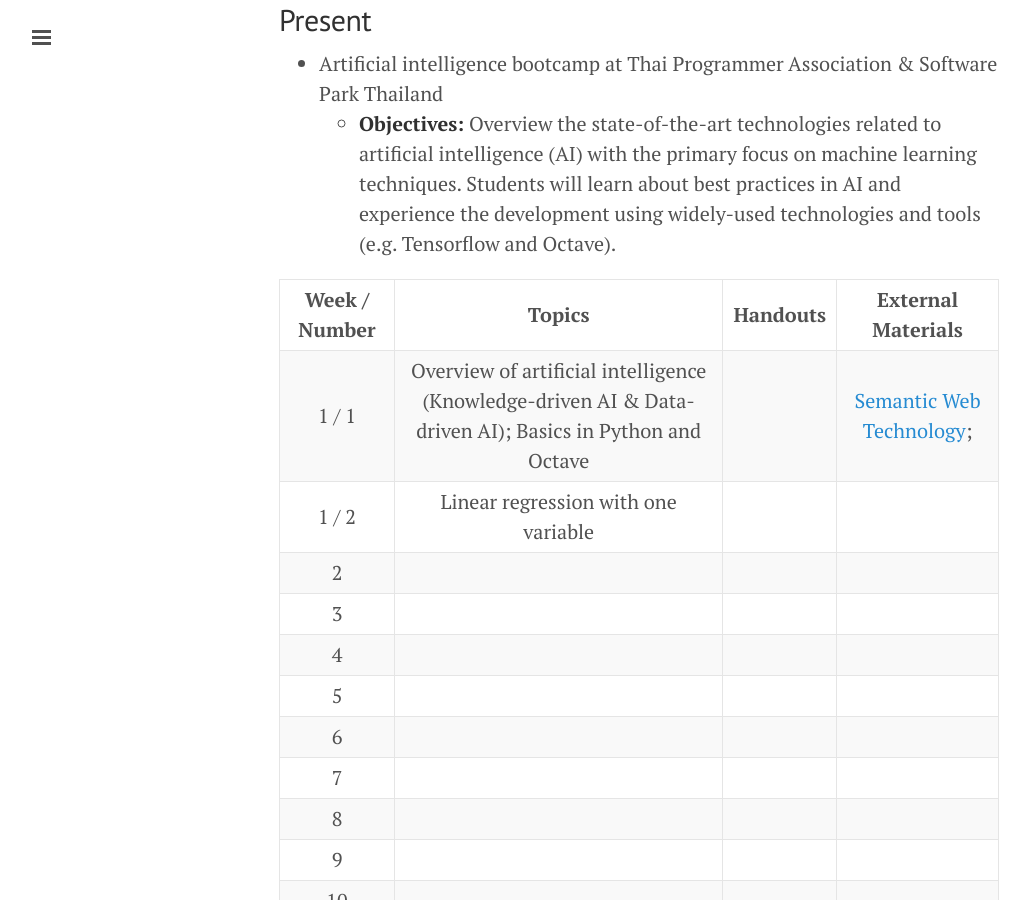
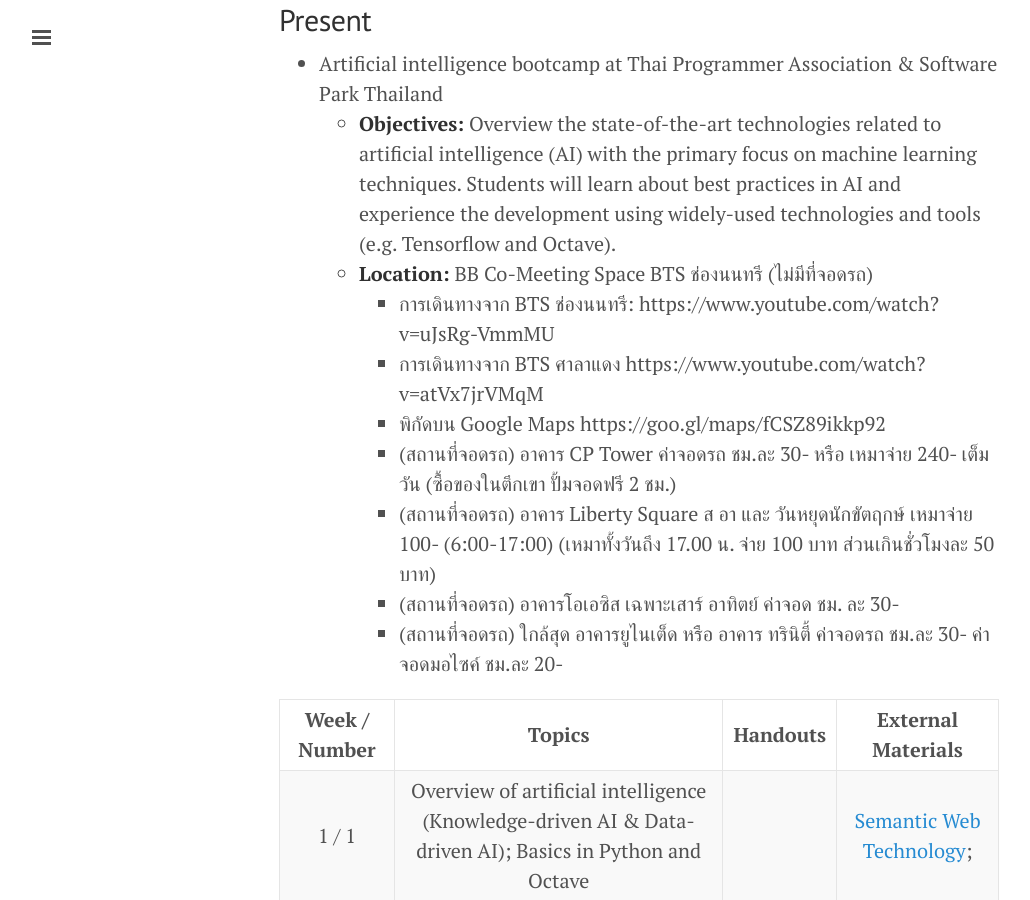
Before and after one commit to xlives/xlives.github.io, a Jekyll site: the page built from courses.markdown, in a window 1280 px wide and 900 px high, scrolled down 201 px. Shown: the whole window, without its empty margins (1-1031 px from the left). Built offline with Jekyll 4.4.1, drawn with Linux system fonts in a browser that asks for light colours.

Commit message:
Update courses.markdown

```diff
--- a/courses.markdown
+++ b/courses.markdown
@@ -11,6 +11,15 @@ Present
     *    **Objectives:** Overview the state-of-the-art technologies related to artificial intelligence (AI) with the
     primary focus on machine learning techniques. Students will learn about best practices in AI and experience
     the development using widely-used technologies and tools (e.g. Tensorflow and Octave).
+    *    **Location:** BB Co-Meeting Space BTS ช่องนนทรี (ไม่มีที่จอดรถ)
+          * การเดินทางจาก BTS ช่องนนทรี: https://www.youtube.com/watch?v=uJsRg-VmmMU
+          * การเดินทางจาก BTS ศาลาแดง https://www.youtube.com/watch?v=atVx7jrVMqM
+          * พิกัดบน Google Maps https://goo.gl/maps/fCSZ89ikkp92
+          * (สถานที่จอดรถ) อาคาร CP Tower ค่าจอดรถ ชม.ละ 30- หรือ เหมาจ่าย 240- เต็มวัน (ซื้อของในตึกเขา ปั้มจอดฟรี 2 ชม.)
+          * (สถานที่จอดรถ) อาคาร Liberty Square ส อา และ วันหยุดนักขัตฤกษ์ เหมาจ่าย 100- (6:00-17:00)
+                  (เหมาทั้งวันถึง 17.00 น. จ่าย 100 บาท ส่วนเกินชั่วโมงละ 50 บาท)
+          * (สถานที่จอดรถ) อาคารโอเอซิส เฉพาะเสาร์ อาทิตย์ ค่าจอด ชม. ละ 30-
+          * (สถานที่จอดรถ) ใกล้สุด อาคารยูไนเต็ด หรือ อาคาร ทรินิตี้ ค่าจอดรถ ชม.ละ 30- ค่าจอดมอไซค์ ชม.ละ 20-
 
 | Week / Number |               Topics              |    Handouts   |     External Materials     |
 |:----:|:---------------------------------:|:-----------:|:-----------:|
```
